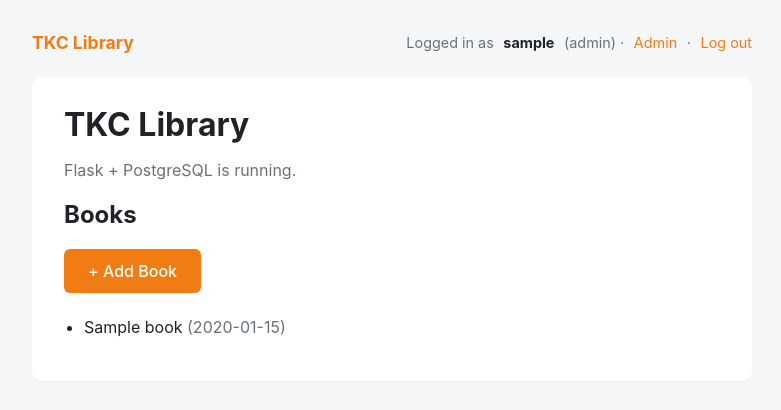
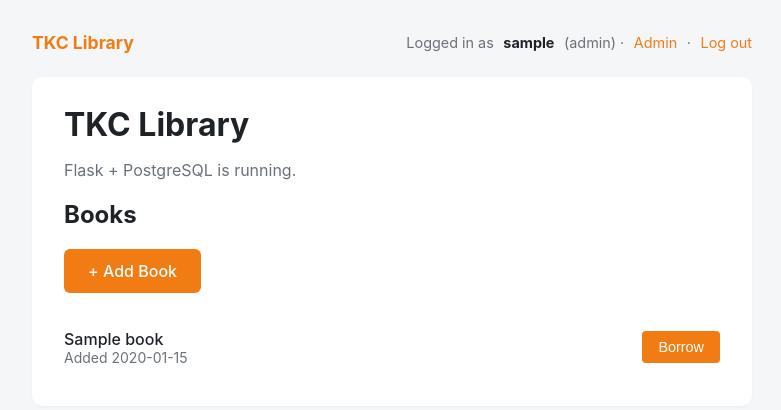
Before and after one commit to TheKeyholdingCompany/librarian, a Flask app: page / in a window 1280 px wide. Shown: the top 410 px of the page, without its empty margins (248-1029 px from the left). Run offline with Flask 3, Linux system fonts and the light colour scheme; the visitor is signed in with stand-in values (Sample User, id 1); tables that the repository leaves empty hold one stand-in row (values such as "Sample post").

Commit message:
Add borrow button functionality with status tracking

```diff
--- a/app/library/routes.py
+++ b/app/library/routes.py
@@ -1,17 +1,28 @@
-from flask import render_template, redirect, url_for
+from flask import render_template, redirect, url_for, session, flash
 
 from app.auth import login_required
 from app.extensions import db
 from app.forms import BookForm
 from app.library import bp
-from app.models import Book
+from app.models import Book, Borrow, User
 
 
 @bp.route("/")
 @login_required
 def index():
     books = db.session.scalars(db.select(Book).order_by(Book.created_at.desc())).all()
-    return render_template("library/index.html", books=books)
+
+    # Get borrow status for each book
+    book_status = {}
+    for book in books:
+        active_borrow = db.session.scalars(
+            db.select(Borrow).where(
+                (Borrow.book_id == book.id) & (Borrow.returned_at == None)
+            )
+        ).first()
+        book_status[book.id] = active_borrow
+
+    return render_template("library/index.html", books=books, book_status=book_status)
 
 
 @bp.route("/health")
@@ -31,3 +42,42 @@ def add_book():
         db.session.commit()
         return redirect(url_for("library.index"))
     return render_template("library/add_book.html", form=form)
+
+
+@bp.route("/<int:book_id>/borrow", methods=["POST"])
+@login_required
+def borrow_book(book_id):
+    book = db.session.get(Book, book_id)
+    if not book:
+        flash("Book not found.", "error")
+        return redirect(url_for("library.index"))
+
+    # Get or create user from session username
+    username = session.get("username")
+    if not username:
+        flash("You must be logged in to borrow a book.", "error")
+        return redirect(url_for("auth.login"))
+
+    user = db.session.scalars(db.select(User).where(User.username == username)).first()
+    if not user:
+        flash("User account not found.", "error")
+        return redirect(url_for("library.index"))
+
+    # Check if book is already borrowed
+    active_borrow = db.session.scalars(
+        db.select(Borrow).where(
+            (Borrow.book_id == book_id) & (Borrow.returned_at == None)
+        )
+    ).first()
+
+    if active_borrow:
+        flash(f"This book is already borrowed by {active_borrow.user.username}.", "info")
+        return redirect(url_for("library.index"))
+
+    # Create borrow record
+    borrow = Borrow(book_id=book_id, user_id=user.id)
+    db.session.add(borrow)
+    db.session.commit()
+
+    flash(f"You've borrowed '{book.name}'!", "success")
+    return redirect(url_for("library.index"))
--- a/app/library/templates/library/index.html
+++ b/app/library/templates/library/index.html
@@ -50,6 +50,45 @@
     background: var(--brand-dark);
     text-decoration: none;
   }
+  .book-item {
+    display: flex;
+    justify-content: space-between;
+    align-items: center;
+    padding: 0.75rem 0;
+    border-bottom: 1px solid var(--border);
+  }
+  .book-item:last-child {
+    border-bottom: none;
+  }
+  .book-info {
+    flex: 1;
+  }
+  .book-name {
+    font-weight: 500;
+    color: var(--text);
+  }
+  .book-date {
+    font-size: 0.875rem;
+    color: var(--muted);
+  }
+  .borrow-btn {
+    padding: 0.5rem 1rem;
+    background: var(--brand);
+    color: white;
+    border: none;
+    border-radius: 4px;
+    cursor: pointer;
+    font-size: 0.9rem;
+    font-weight: 500;
+    transition: background-color 0.2s;
+  }
+  .borrow-btn:hover {
+    background: var(--brand-dark);
+  }
+  .borrow-btn:disabled {
+    background: var(--muted);
+    cursor: not-allowed;
+  }
 </style>
 {% endblock %}
 
@@ -82,11 +121,26 @@
       <a href="{{ url_for('library.add_book') }}">+ Add Book</a>
     </div>
     {% if books %}
-      <ul>
+      <div>
         {% for book in books %}
-          <li>{{ book.name }} <span class="muted">({{ book.created_at.strftime('%Y-%m-%d') }})</span></li>
+          <div class="book-item">
+            <div class="book-info">
+              <div class="book-name">{{ book.name }}</div>
+              <div class="book-date">Added {{ book.created_at.strftime('%Y-%m-%d') }}</div>
+              {% if book_status[book.id] %}
+                <div class="book-status" style="font-size: 0.875rem; color: #d96d0e; margin-top: 0.25rem;">
+                  Borrowed by {{ book_status[book.id].user.username }}
+                </div>
+              {% endif %}
+            </div>
+            <form method="POST" action="{{ url_for('library.borrow_book', book_id=book.id) }}" style="display:inline">
+              <button type="submit" class="borrow-btn" {% if book_status[book.id] %}disabled{% endif %}>
+                {% if book_status[book.id] %}Borrowed{% else %}Borrow{% endif %}
+              </button>
+            </form>
+          </div>
         {% endfor %}
-      </ul>
+      </div>
     {% else %}
       <p class="muted">No books yet.</p>
     {% endif %}
```
